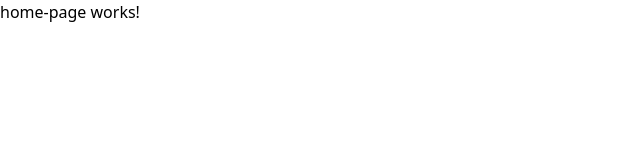
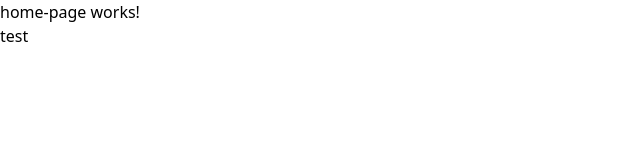
Before and after one commit to sonht12/ASM_WD17306, an Angular app: page / in a window 1280 px wide. Shown: the top 160 px of the page, without its empty margins (0-640 px from the left). Built offline with nearby package versions, Linux system fonts and the light colour scheme.

Commit message:
first commit

```diff
--- a/src/app/components/Client/home-page/home-page.component.html
+++ b/src/app/components/Client/home-page/home-page.component.html
@@ -1 +1,2 @@
 <p>home-page works!</p>
+<h1 class="font-bold">test</h1>
```
